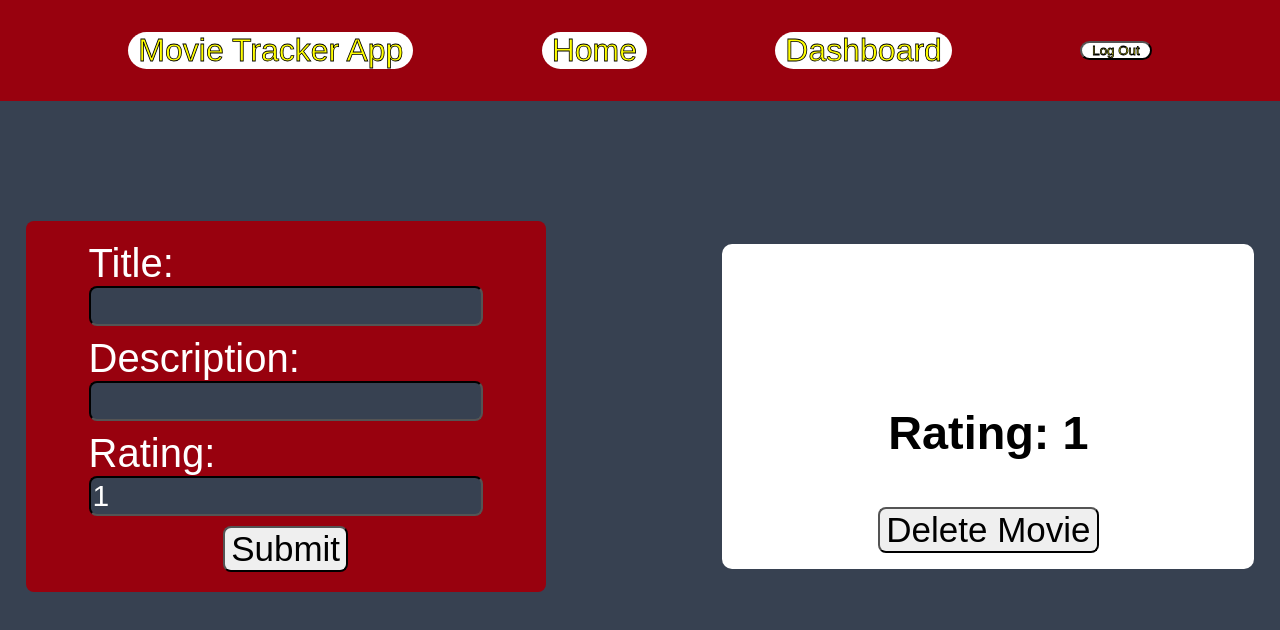
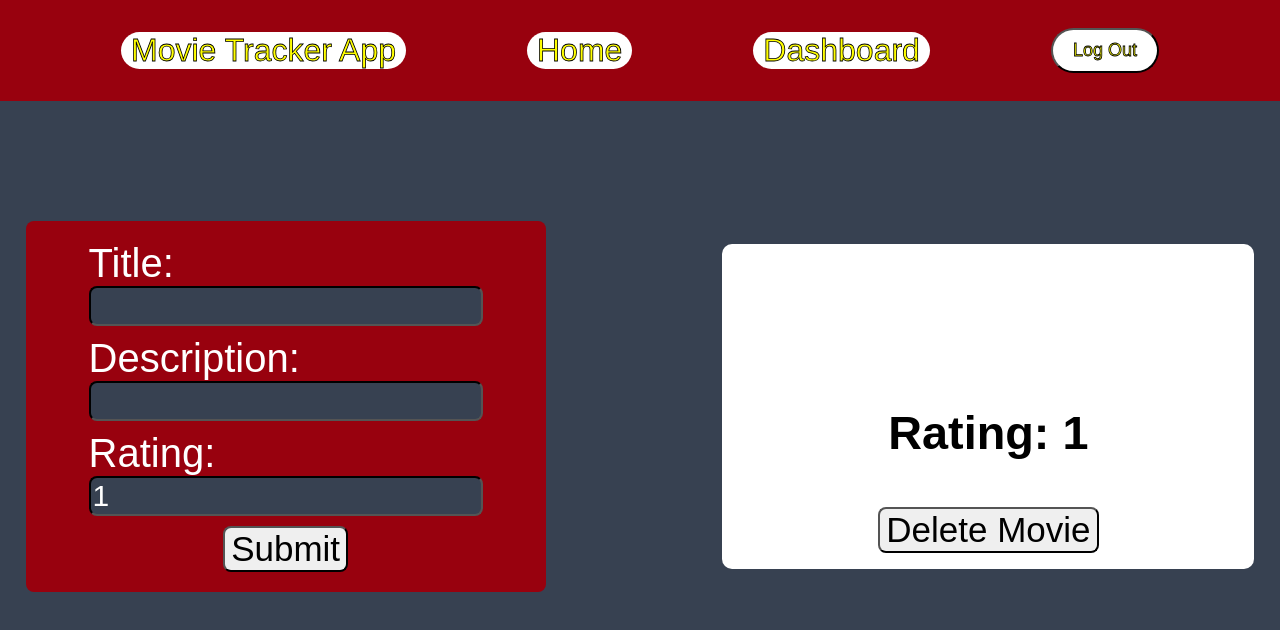
Before and after one commit to BurgosCoralis-FS/CRUD_API_Deployment, a React (Create React App) app in the folder reactjs/: page /movies/1 in a window 1280 px wide. Shown: the top 630 px of the page. Built offline with nearby package versions, Linux system fonts and the light colour scheme; no server answers; a web font is replaced by a local one.

Commit message:
log out button styling

```diff
--- a/reactjs/src/App.css
+++ b/reactjs/src/App.css
@@ -67,6 +67,17 @@ h1 {
   background-color: white;
   border-radius: 50px;
   padding: 0px 10px;
+}
+
+.App-header button {
+  padding: 10px 20px;
+  border-radius: 50px;
+  -webkit-text-fill-color: yellow;
+  -webkit-text-stroke-width: 0.80px;
+  -webkit-text-stroke-color: black;
+  background-color: white;
+  font-size: 18px;
+  cursor: pointer;
 }
 
 .title {
--- a/reactjs/src/components/Header.js
+++ b/reactjs/src/components/Header.js
@@ -18,7 +18,7 @@ function Header() {
             <p className='title'>Movie Tracker App</p>
             <Link to="/">Home</Link>
             <Link to="/dashboard">Dashboard</Link>
-            <button className='title' onClick={handleLogOut}>Log Out</button>
+            <button onClick={handleLogOut}>Log Out</button>
         </header>
         </div>
     );
```
Also changed, not shown: 1 other file (tests, documents, lock files or other folders).
